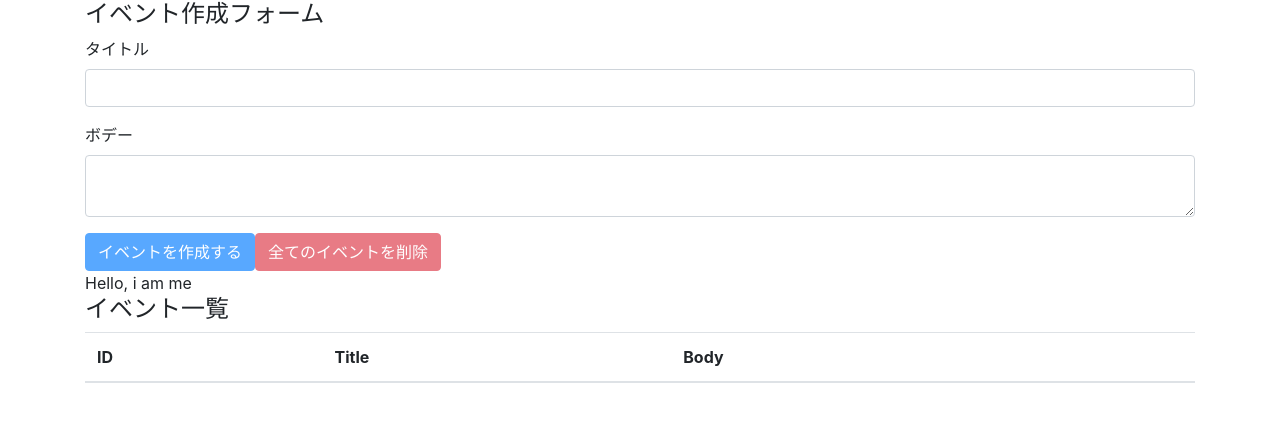
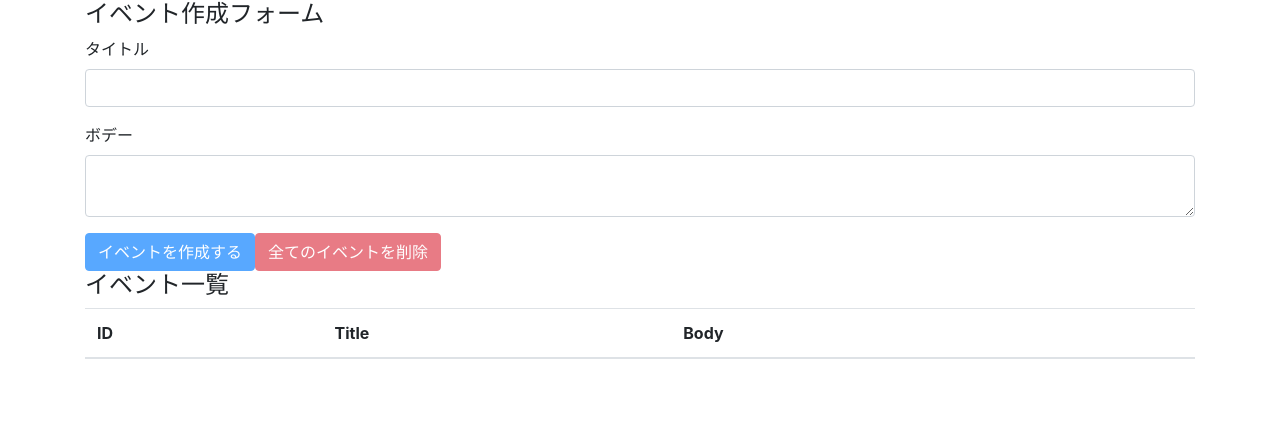
Before and after one commit to shimoren/react-hooks-101, a React (Create React App) app: page / in a window 1280 px wide. Shown: the top 422 px of the page. Built offline with nearby package versions, Linux system fonts and the light colour scheme.

Commit message:
solve prop drilling issues

```diff
--- a/src/components/App.js
+++ b/src/components/App.js
@@ -5,17 +5,15 @@
 import AppContext from '../contexts/AppContext'
 import reducer from '../reducers'
 
-console.log({AppContext})
-
 
 const App= () => {
   const [state, dispatch] = useReducer(reducer, [])
 
   return (
-    <AppContext.Provider value={'Hello, i am me'}>
+    <AppContext.Provider value={{ state, dispatch }}>
     <div className="container">
-    <EventForm state={state} dispatch={dispatch} />
-    <Events state={state} dispatch={dispatch} />
+    <EventForm />
+    <Events />
 
     </div>
     </AppContext.Provider>
--- a/src/components/Event.js
+++ b/src/components/Event.js
@@ -1,10 +1,12 @@
-import React from 'react'
+import React, { useContext } from 'react'
+import { DELETE_EVENT } from '../actions'
+import AppContext from '../contexts/AppContext'
 
-const Event = ({dispatch,event}) => {
+const Event = ( {event }) => {
+    const { dispatch } = useContext(AppContext)
     const id = event.id
         const handleClickDeleteButton = () => {
             const result = window.confirm(`イベント(ID=${id})を本当に削除しますか？`)
-            const DELETE_EVENT = 'DELETE_EVENT'
             if (result) dispatch ({ type: DELETE_EVENT, id})
         }
 
--- a/src/components/EventForm.js
+++ b/src/components/EventForm.js
@@ -1,7 +1,9 @@
-import React, { useState } from 'react'
+import React, { useContext,useState } from 'react'
 import { CREATE_EVENT, DELETE_ALL_EVENTS } from '../actions'
+import AppContext from '../contexts/AppContext'
 
-const EventForm = ({ state, dispatch}) => {
+const EventForm = () => {
+    const { state, dispatch } = useContext(AppContext)
     const [title,setTitle] = useState('')
     const [body,setBody] = useState('')
 
--- a/src/components/Events.js
+++ b/src/components/Events.js
@@ -1,14 +1,12 @@
 import React, { useContext } from 'react'
 import Event from './Event'
 import AppContext from '../contexts/AppContext'
-import App from './App'
 
-const Events = ({state, dispatch}) => {
-    const value = useContext(AppContext)
+const Events = () => {
+    const {state } = useContext(AppContext)
 
     return(
         <>
-        <div>{value}</div>
         <h4>イベント一覧</h4>
         <table className="table table-hover">
         <thead>
@@ -20,7 +18,7 @@
           </tr>
         </thead>
         <tbody>
-          {state.map((event, index) => (<Event key={index} event={event} dispatch={dispatch}/>))}
+          {state.map((event, index) => (<Event key={index} event={event} />))}
         </tbody>
       </table>
       </>
```
